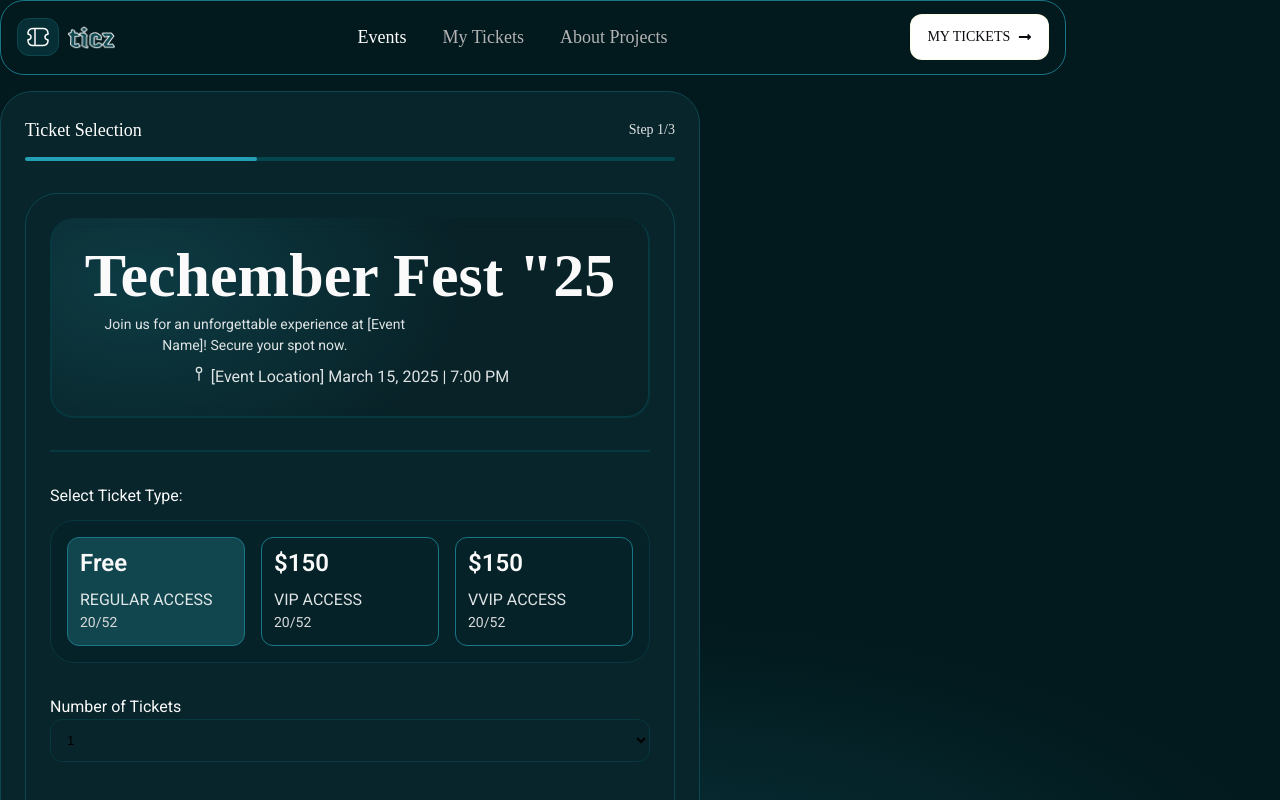
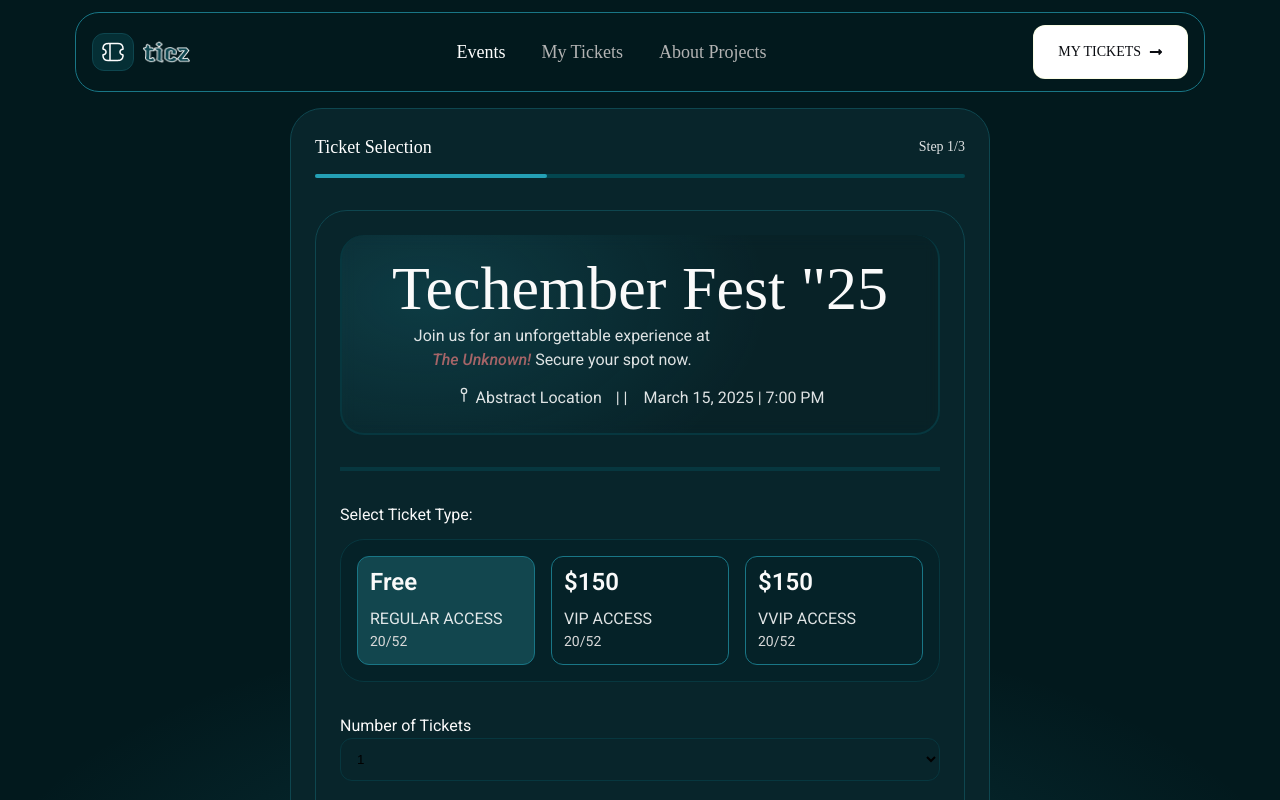
Before and after one commit to lurldgbodex/hng-2025, a React (Vite) app in the folder frontend/hngx-stage2/: page / in a window 1280 px wide. Shown: the top 800 px of the page. Built offline with nearby package versions, Linux system fonts and the light colour scheme; a web font is replaced by a local one.

Commit message:
chore: update interface and improve functionality

```diff
--- a/frontend/hngx-stage2/src/App.tsx
+++ b/frontend/hngx-stage2/src/App.tsx
@@ -1,18 +1,22 @@
 import { BrowserRouter as Router, Routes, Route } from "react-router-dom"
 import Navbar from "./components/Navbar/Navbar"
 import TicketSelection from "./components/TicketSelection/TicketSelection"
+import AttendeeDetails from "./components/AttendeeDetails/AttendeeDetails"
+import TicketReady from "./components/TicketReady/TicketReady"
 
 function App() {
 
   return (
-    <Router>
+    <div className="scaffold">
+      <Router>
       <Navbar />
       <Routes>
         <Route path="/" element={<TicketSelection />} />
-        {/* <Route path='/form' element={<AttendeeForm />} /> */}
-        {/* <Route path="/ticket" element={<TicketPreview} /> /> */}
+        <Route path='/form' element={<AttendeeDetails />} />
+        <Route path="/ticket" element={<TicketReady /> } />
       </Routes>
     </Router>
+    </div>
   )
 }
 
--- a/frontend/hngx-stage2/src/components/Button/Button.module.css
+++ b/frontend/hngx-stage2/src/components/Button/Button.module.css
@@ -8,4 +8,5 @@
   color: #24a0b5;
   font-size: 16px;
   line-height: 150%;
+  cursor: pointer;
 }
--- a/frontend/hngx-stage2/src/components/Navbar/Navbar.module.css
+++ b/frontend/hngx-stage2/src/components/Navbar/Navbar.module.css
@@ -6,7 +6,8 @@
   border-radius: 12px;
   backdrop-filter: blur(2px);
   padding: 12px 16px;
-  width: 320px;
+  width: 350px;
+  max-width: 1200px;
 }
 
 .logo {
@@ -46,9 +47,9 @@
   display: none;
 }
 
-@media (min-width: 600px) {
+@media (min-width: 700px) {
   .navbar {
-    width: 83.3%;
+    width: 88.3%;
     border-radius: 24px;
   }
 
@@ -56,13 +57,17 @@
     display: flex;
     justify-content: center;
     align-items: center;
-    gap: 16px;
+    gap: 5px;
   }
 
   .item {
     color: #b3b3b3;
-    font-size: 18px;
+    font-size: 14px;
     text-decoration: none;
+    padding: 10px;
+  }
+
+  .ticket {
     padding: 10px;
   }
 
@@ -70,3 +75,17 @@
     color: #fff;
   }
 }
+
+@media (min-width: 900px) {
+  .navItems {
+    gap: 16px;
+  }
+
+  .item {
+    font-size: 18px;
+  }
+
+  .ticket {
+    padding: 16px 24px;
+  }
+}
--- a/frontend/hngx-stage2/src/components/TicketSelection/TicketSelection.module.css
+++ b/frontend/hngx-stage2/src/components/TicketSelection/TicketSelection.module.css
@@ -46,13 +46,6 @@
 }
 
 .selectionBanner {
-  display: flex;
-  height: 243px;
-  padding: 16px 24px;
-  flex-direction: column;
-  justify-content: space-around;
-  align-items: center;
-  align-self: stretch;
   border-radius: 24px;
   border-right: 2px solid #07373f;
   border-bottom: 2px solid #07373f;
@@ -64,6 +57,20 @@
     ),
     rgba(10, 12, 17, 0.1);
   backdrop-filter: blur(7px);
+  display: flex;
+  flex-direction: column;
+  justify-content: space-between;
+  align-items: center;
+  align-self: stretch;
+}
+
+.content {
+  display: flex;
+  flex-direction: column;
+  padding: 16px 24px;
+  align-items: center;
+  gap: 15px;
+  justify-content: space-between;
 }
 
 .selectionBanner h2 {
@@ -74,17 +81,22 @@
   color: #fafafa;
   text-align: center;
   line-height: 100%;
-  font-weight: bold;
 }
 
 .bannerTexts {
   font-family: Roboto;
   text-align: center;
-  padding: 24px;
+  padding: 5px 15px;
   font-size: 14px;
   font-weight: 400;
   line-height: 150%;
   align-self: stretch;
+}
+
+.bannerTexts span {
+  font-style: italic;
+  color: rgba(246, 127, 127, 0.66);
+  font-weight: 500;
 }
 
 .location {
@@ -93,19 +105,24 @@
   flex-direction: column;
   justify-content: center;
   align-items: center;
-  gap: 4px;
+  font-size: 16px;
+}
+
+.location span {
+  display: none;
 }
 
 .divider {
-  height: 2px;
+  height: 4px;
   align-self: stretch;
-  border: 1px solid #07373f;
+  background: #07373f;
 }
 
 .ticketType {
   font-family: Roboto;
   display: flex;
   flex-direction: column;
+  font-size: 16px;
   width: 100%;
   gap: 12px;
 }
@@ -191,7 +208,6 @@
   flex-direction: column;
   gap: 12px;
   width: 100%;
-  padding: 12px;
 }
 
 .container {
@@ -224,9 +240,14 @@
 
   .selectionBanner {
     height: 200px;
-    padding: 24px;
-    align-items: center;
+    justify-content: center;
     width: 100%;
+  }
+
+  .content {
+    display: flex;
+    flex-direction: column;
+    gap: 8px;
   }
 
   .selectionBanner h2 {
@@ -235,19 +256,18 @@
 
   .bannerTexts {
     text-align: center;
-    width: 340px;
-    padding: 0;
+    max-width: 340px;
+    font-size: 16px;
   }
   .location {
     flex-direction: row;
+    gap: 16px;
   }
 
-  .content {
-    display: flex;
-    flex-direction: column;
-    gap: 8px;
+  .location span {
+    display: inline;
+    padding-left: 10px;
   }
-
   .typeContainer {
     flex-direction: row;
     row-gap: 24px;
--- a/frontend/hngx-stage2/src/components/TicketSelection/TicketSelection.tsx
+++ b/frontend/hngx-stage2/src/components/TicketSelection/TicketSelection.tsx
@@ -2,8 +2,10 @@ import { GrLocationPin } from 'react-icons/gr';
 import styles from './TicketSelection.module.css';
 import { SetStateAction, useState } from 'react';
 import Button from '../Button/Button';
+import { useNavigate } from 'react-router-dom';
 
 const TicketSelection = () => {
+    const navigate = useNavigate();
 
     const [selectedOption, setSelectedOption] = useState('');
 
@@ -25,12 +27,14 @@ const TicketSelection = () => {
             <div className={styles.container}>
                 <div className={styles.selectionBanner}>
                     <div className={styles.content}>
-                    <h2>Techember Fest "25</h2>
-                    <p className={styles.bannerTexts}>Join us for an unforgettable experience at [Event Name]! Secure your spot now.</p>
-                    <div className={styles.location}>
-                        <p><GrLocationPin /> [Event Location]</p>
-                        <p>March 15, 2025 | 7:00 PM </p>
-                    </div>
+                        <div>
+                        <h2>Techember Fest "25</h2>
+                        <p className={styles.bannerTexts}>Join us for an unforgettable experience at <span>The Unknown!</span> Secure your spot now.</p>
+                        </div>
+                        <div className={styles.location}>
+                            <p><GrLocationPin /> Abstract Location <span>| |</span></p>
+                            <p>March 15, 2025 | 7:00 PM </p>
+                        </div>
                     </div>
                 </div>
                 <div className={styles.divider}></div>
@@ -77,6 +81,7 @@ const TicketSelection = () => {
                 <div className={styles.buttonContainer}>
                     <Button
                         text="Next"
+                        onClick={() => navigate('/form')}
                         className={styles.button}
                     />
                     <Button
```
